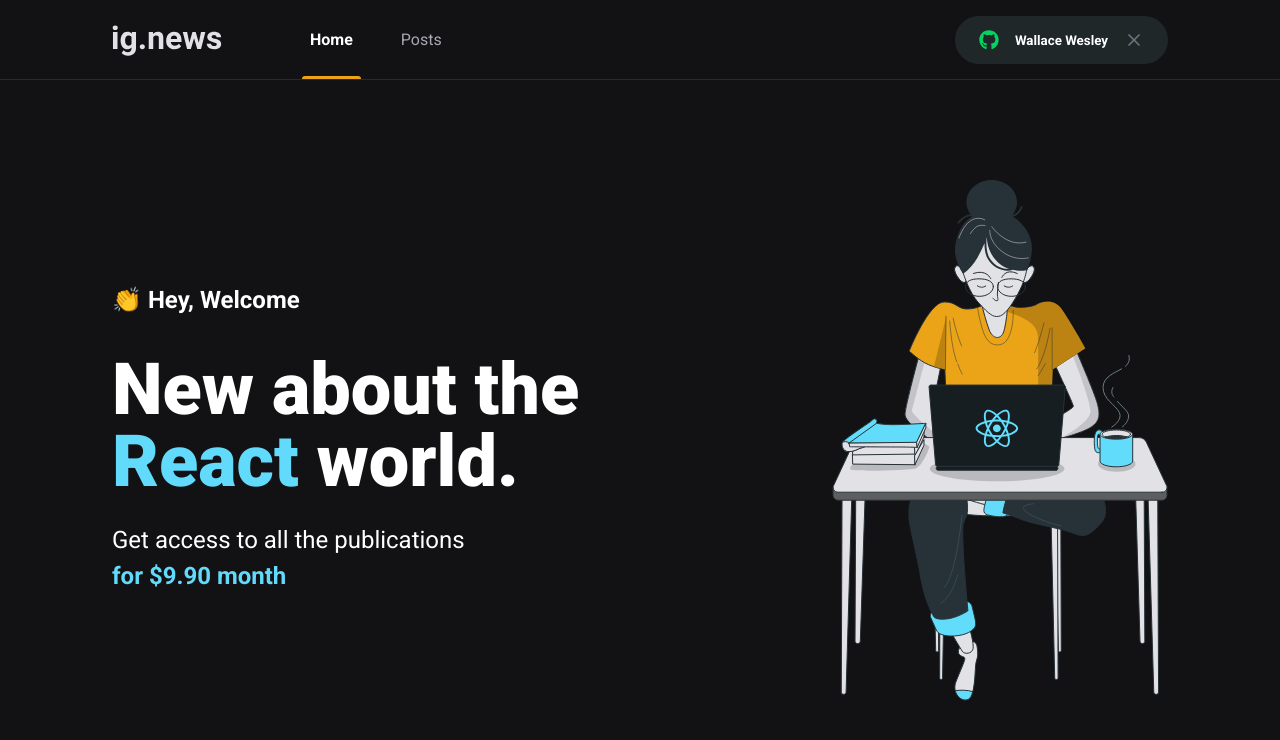
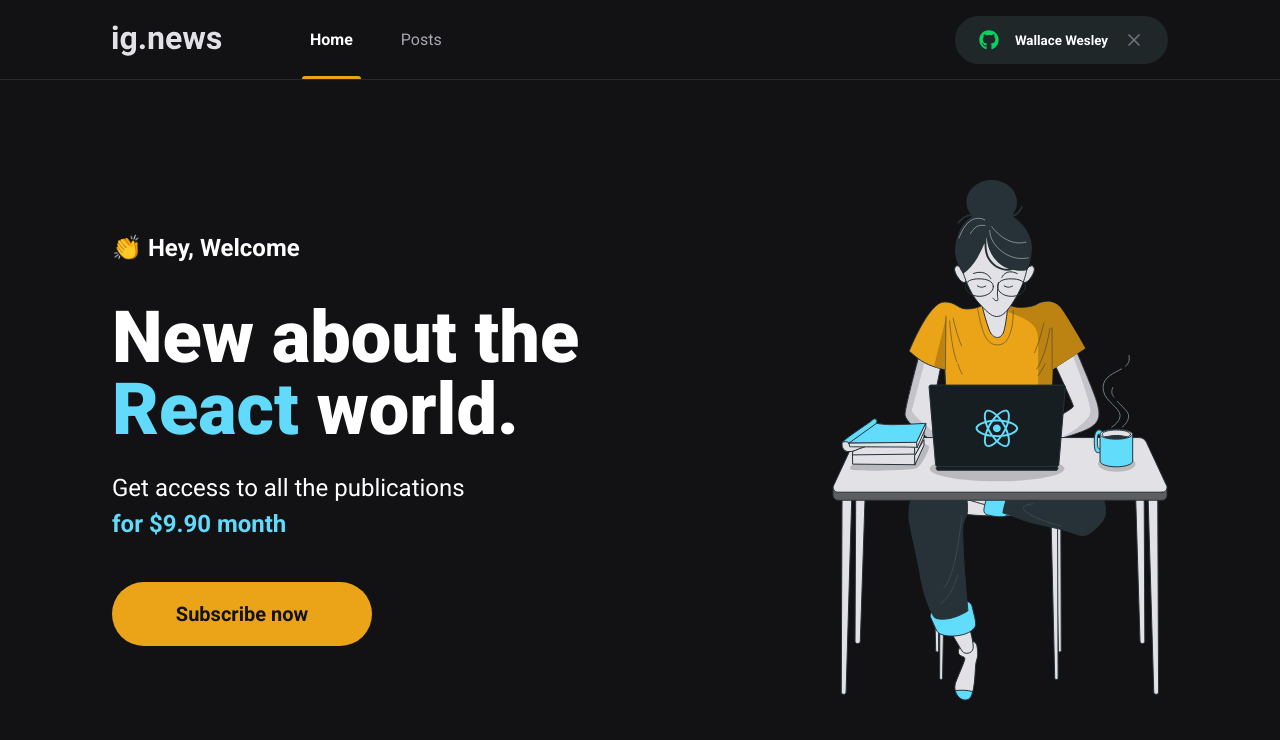
Before and after one commit to wallacewolv/ignews, a Next.js app: page / in a window 1280 px wide. Shown: the top 740 px of the page. Built offline with nearby package versions, Linux system fonts and the light colour scheme.

Commit message:
Creating SubscribButton

```diff
--- /dev/null
+++ b/src/components/SubscribeButton/index.tsx
@@ -0,0 +1,12 @@
+import styles from './styles.module.scss';
+
+export function SubscribeButton() {
+  return (
+    <button
+      type="button"
+      className={styles.subscribeButton}
+    >
+      Subscribe now
+    </button>
+  );
+}
--- /dev/null
+++ b/src/components/SubscribeButton/styles.module.scss
@@ -0,0 +1,20 @@
+.subscribeButton {
+  height: 4rem;
+  width: 260px;
+  border: 0;
+  border-radius: 2rem;
+  background: var(--yellow-500);
+  color: var(--gray-900);
+  font-size: 1.25rem;
+  font-weight: bold;
+
+  display: flex;
+  align-items: center;
+  justify-content: center;
+
+  transition: filter 0.2s;
+
+  &:hover {
+    filter: brightness(0.8);
+  }
+}
--- a/src/pages/home.module.scss
+++ b/src/pages/home.module.scss
@@ -41,4 +41,8 @@
     }
   }
 
+  button {
+    margin-top: 2.5rem;
+  }
+
 }
--- a/src/pages/index.tsx
+++ b/src/pages/index.tsx
@@ -1,4 +1,6 @@
 import Head from 'next/head';
+
+import { SubscribeButton } from '../components/SubscribeButton';
 
 import styles from './home.module.scss';
 
@@ -17,6 +19,7 @@
             Get access to all the publications <br />
             <span>for $9.90 month</span>
           </p>
+          <SubscribeButton />
         </section>
 
         <img src="/images/avatar.svg" alt="Girl Coding" />
```
